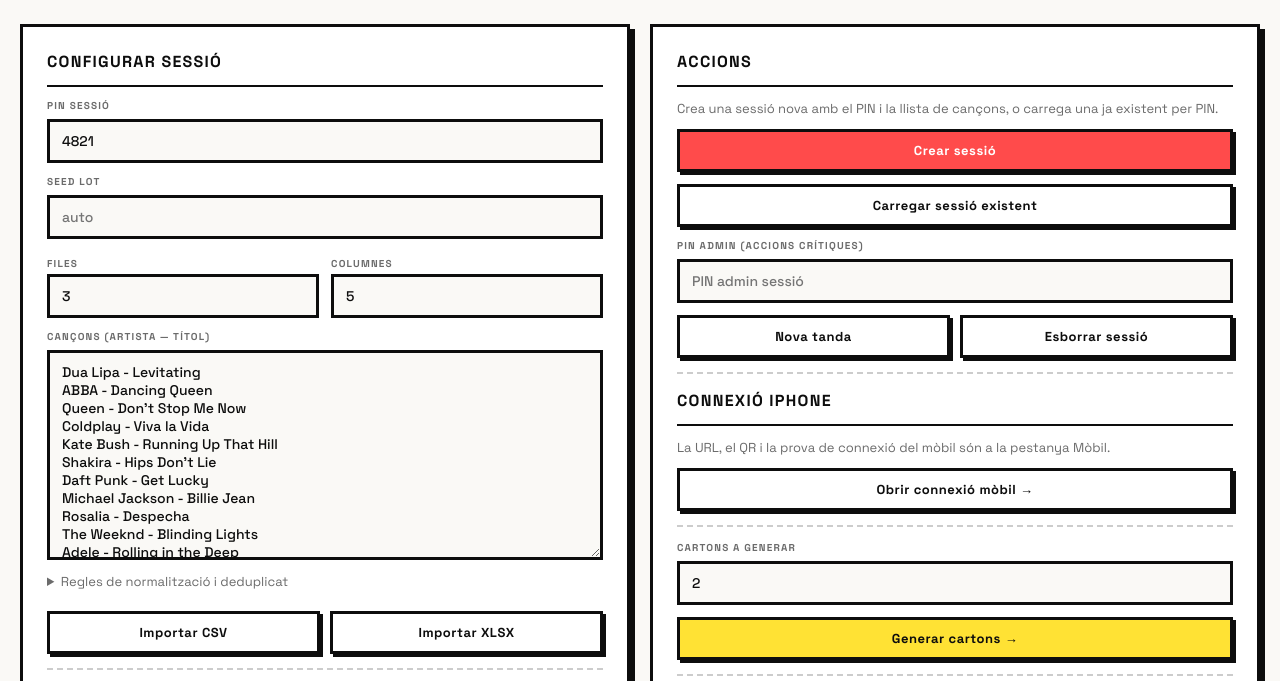
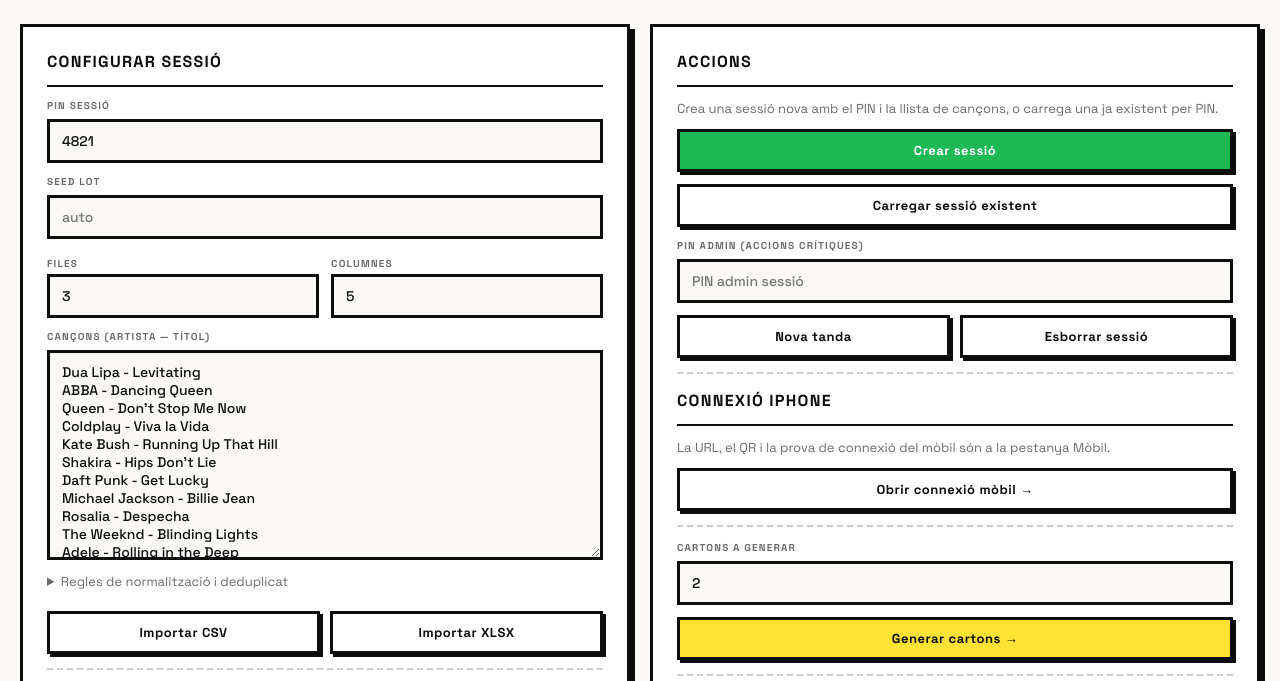
Before and after one commit to ipaud/QUINAPP, an Electron app: page apps/web/index.html in a window 1280 px wide. Both pictures are taken after a click on the button "MODE AVANÇAT". Shown: the part 67-748 px from the top of the page. Drawn offline with Linux system fonts and the light colour scheme; no server answers.

Commit message:
style: green primary buttons (red kept for error states)
Co-Authored-By: Claude Opus 4.8 (1M context) <noreply@anthropic.com>

```diff
--- a/apps/web/styles.css
+++ b/apps/web/styles.css
@@ -332,7 +332,7 @@ textarea {
 .btn:hover   { filter: brightness(0.96); }
 .btn:active  { transform: translate(3px, 3px); box-shadow: none; }
 
-.btn-primary { background: var(--brand); color: #fff; }
+.btn-primary { background: #1db954; color: #fff; }
 .btn-accent  { background: var(--accent); color: var(--ink); }
 .btn-ghost   { background: var(--panel); color: var(--ink); }
 
```
